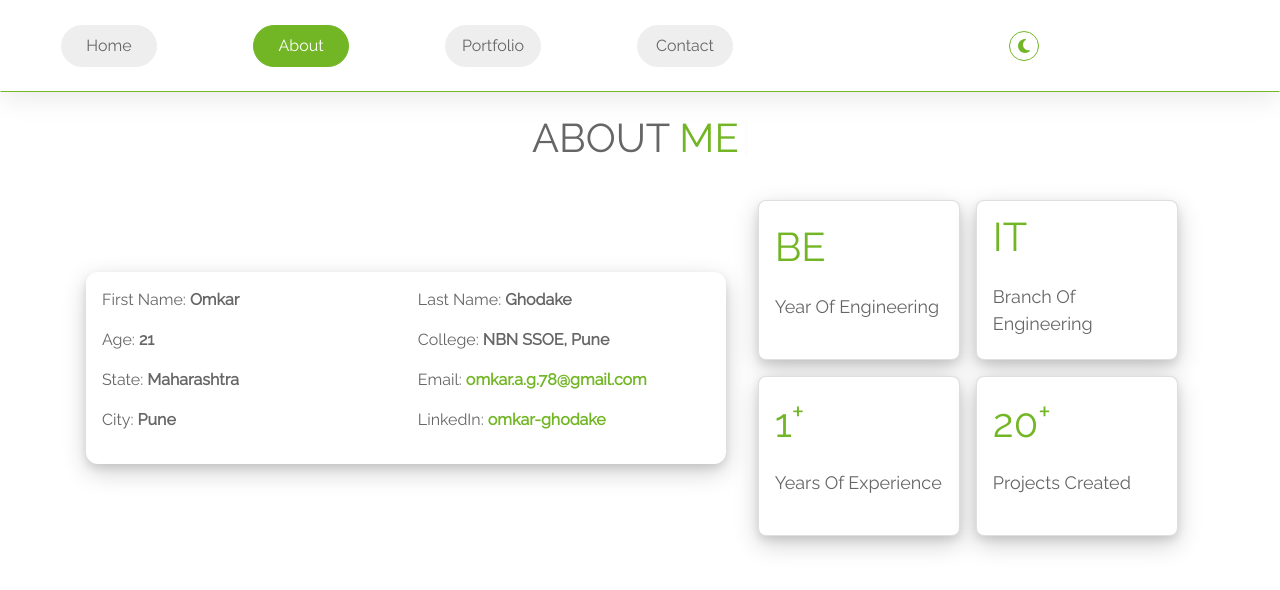
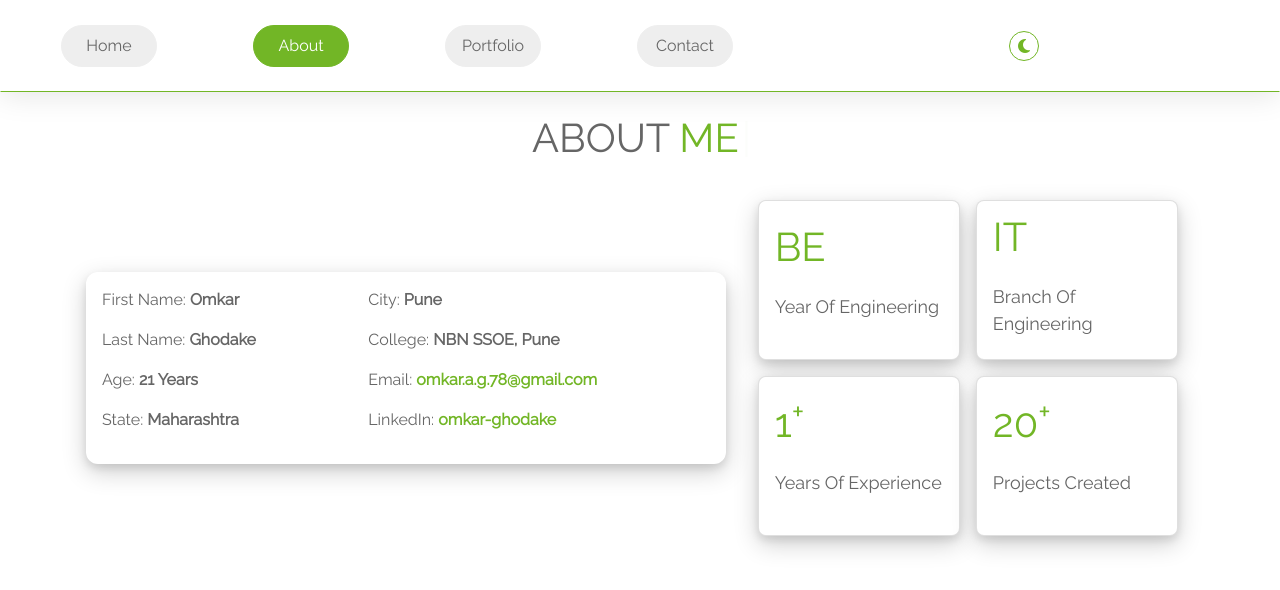
Before and after one commit to Omkar-Ghodake/Personal-Portfolio-2.0, a React (Create React App) app: page /about in a window 1280 px wide. Shown: the top 590 px of the page. Built offline with nearby package versions, Linux system fonts and the light colour scheme; a web font is replaced by a local one.

Commit message:
About page updated.

```diff
--- a/src/components/Navbar.js
+++ b/src/components/Navbar.js
@@ -3,6 +3,7 @@ import { Link } from 'react-router-dom';
 import './css/navbar.css';
 import ThemeContext from '../context/theme/ThemeContext';
 import { useLocation } from 'react-router-dom';
+import { useRef } from 'react';
 
 const Navbar = () => {
 
@@ -11,13 +12,15 @@ const Navbar = () => {
 	const contextTheme = useContext(ThemeContext);
 	const { theme, toggleTheme } = contextTheme;
 
+	const navRef = useRef()
+
 	useEffect(() => {
 		document.body.classList.add(`${theme}-theme`);
 	});
 
 	return (
 		<>
-			<nav className="navbar navbar-expand-lg sticky-top">
+			<nav className="navbar navbar-expand-lg sticky-top" ref={ navRef }>
 				<div className="container-fluid"><button className="navbar-toggler" type="button" data-bs-toggle="collapse"
 					data-bs-target="#navbarSupportedContent" aria-controls="navbarSupportedContent" aria-expanded="false"
 					aria-label="Toggle navigation"><i className="fa-solid fa-bars"></i></button>
--- a/src/components/about/MyInfo.js
+++ b/src/components/about/MyInfo.js
@@ -1,20 +1,30 @@
 import React from 'react';
 
 const MyInfo = () => {
+	function getAge(dateString) {
+		var today = new Date();
+		var birthDate = new Date(dateString);
+		var age = today.getFullYear() - birthDate.getFullYear();
+		var m = today.getMonth() - birthDate.getMonth();
+		if (m < 0 || (m === 0 && today.getDate() < birthDate.getDate())) {
+			age--;
+		}
+		return age;
+	}
+
+	const myBirthdate = "2001/01/18"
+
 	return (
 		<>
-			<div className={`p-3 card-shadow border-12 w-100`}>
-				<div className="row">
-					<div className="col-md-6">
+			<div className={ `p-3 card-shadow border-12 w-100` }>
+				<div className="aboutDash d-flex flex-column flex-wrap">
 					<p>First Name: <strong>Omkar</strong></p>
-						<p>Age: <strong>21</strong></p>
-						<p>State: <strong>Maharashtra</strong></p>
-						<p>City: <strong>Pune</strong></p>
-					</div>
-					<div className="col-md-6">
 					<p>
 						Last Name: <strong>Ghodake</strong>
 					</p>
+					<p>Age: <strong>{ getAge(myBirthdate) } Years</strong></p>
+					<p>State: <strong>Maharashtra</strong></p>
+					<p>City: <strong>Pune</strong></p>
 					<p>
 						College: <strong>NBN SSOE, Pune</strong>
 					</p>
@@ -29,7 +39,6 @@ const MyInfo = () => {
 					</p>
 				</div>
 			</div>
-			</div>
 
 		</>
 	)
--- a/src/components/css/portfolio.css
+++ b/src/components/css/portfolio.css
@@ -4,7 +4,7 @@
 }
 
 .skills-card {
-	color: var(--quinary-color) !important;
+	/* color: var(--quinary-color) !important; */
 }
 
 .progress {
--- a/src/components/portfolio/Portfolio.js
+++ b/src/components/portfolio/Portfolio.js
@@ -3,7 +3,7 @@ import { Cursor, Typewriter } from 'react-simple-typewriter';
 import '../css/portfolio.css'
 import MyInternships from './MyInternships';
 import MyProjects from './MyProjects';
-import MyResume from './MyResume';
+// import MyResume from './MyResume';
 import MySkills from './MySkills';
 import MyTools from './MyTools';
 
--- a/src/index.css
+++ b/src/index.css
@@ -2,3 +2,13 @@
 	transition: 0.3s ease-in-out;
 	scroll-behavior: smooth;
 }
+
+.aboutDash {
+	height: fit-content;
+}
+
+@media only screen and (min-width: 600px) {
+	.aboutDash {
+		max-height: 10rem;
+	}
+}
```
Also changed, not shown: src/app/App.js (+6 -5 lines). Lines whose indentation alone changed are shown as unchanged.
